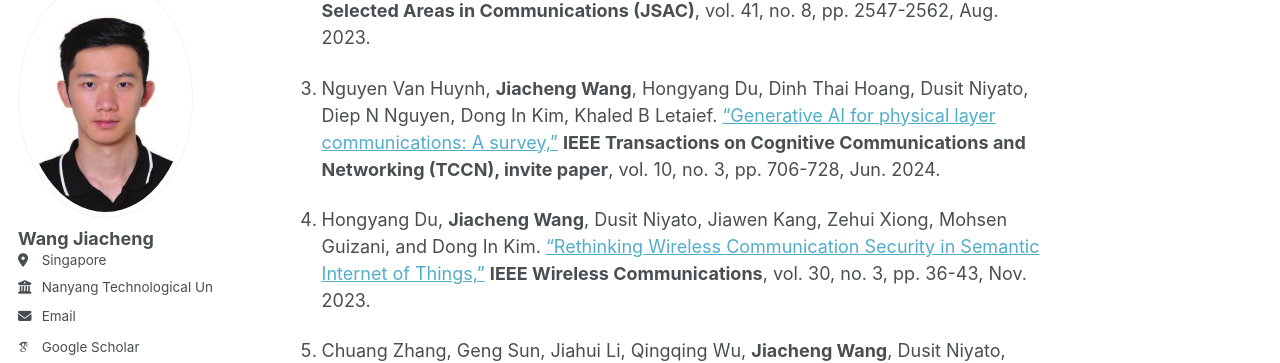
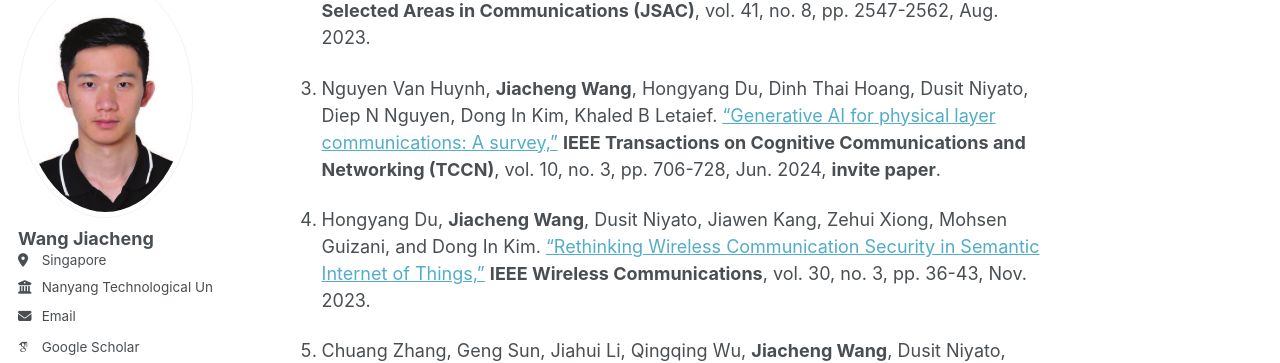
Before and after one commit to W-JiaCheng/W-JiaCheng.github.io, a Jekyll site: the page built from _pages/about.md, in a window 1280 px wide and 900 px high, scrolled down 3160 px. Shown: the part 128-491 px from the top of the window. Built offline with Jekyll 4.4.1, drawn with Linux system fonts in a browser that asks for light colours; some web fonts are replaced.

```diff
--- a/_pages/about.md
+++ b/_pages/about.md
@@ -69,7 +69,7 @@ Selected Collaborative Papers
 
 2. Hongyang Du, **Jiacheng Wang**, Dusit Niyato, Jiawen Kang, Zehui Xiong, Junshan Zhang, and Xuemin (Sherman) Shen. ["Semantic Communications for Wireless Sensing: RIS-aided Encoding and Self-supervised Decoding,"](https://ieeexplore.ieee.org/document/10163877) **IEEE Journal on Selected Areas in Communications (JSAC)**, vol. 41, no. 8, pp. 2547-2562, Aug. 2023.
 
-3. Nguyen Van Huynh, **Jiacheng Wang**, Hongyang Du, Dinh Thai Hoang, Dusit Niyato, Diep N Nguyen, Dong In Kim, Khaled B Letaief. ["Generative AI for physical layer communications: A survey,"](https://ieeexplore.ieee.org/document/10490142) **IEEE Transactions on Cognitive Communications and Networking (TCCN), invite paper**, vol. 10, no. 3, pp. 706-728, Jun. 2024.
+3. Nguyen Van Huynh, **Jiacheng Wang**, Hongyang Du, Dinh Thai Hoang, Dusit Niyato, Diep N Nguyen, Dong In Kim, Khaled B Letaief. ["Generative AI for physical layer communications: A survey,"](https://ieeexplore.ieee.org/document/10490142) **IEEE Transactions on Cognitive Communications and Networking (TCCN)**, vol. 10, no. 3, pp. 706-728, Jun. 2024, **invite paper**.
 
 4. Hongyang Du, **Jiacheng Wang**, Dusit Niyato, Jiawen Kang, Zehui Xiong, Mohsen Guizani, and Dong In Kim. ["Rethinking Wireless Communication Security in Semantic Internet of Things,"](https://ieeexplore.ieee.org/document/10183798) **IEEE Wireless Communications**, vol. 30, no. 3, pp. 36-43, Nov. 2023.
 
```
